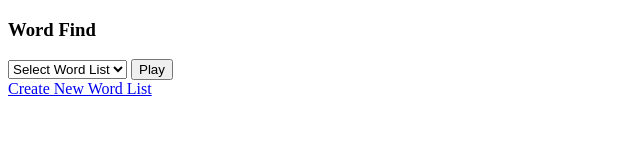
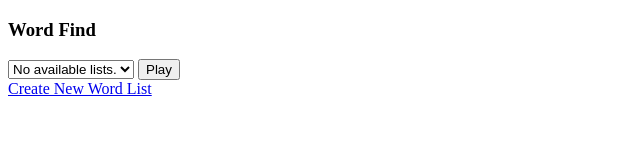
Before and after one commit to echen67/AFE_MemoryGame, a plain HTML site: page home.html in a window 1280 px wide. Shown: the full height of the page, 0-640 px from the left. Drawn offline with Linux system fonts and the light colour scheme.

Commit message:
Fetch list from Local Storage on Home Page
Updates drop down list with lists stored in local storage.

```diff
--- a/home.html
+++ b/home.html
@@ -14,13 +14,13 @@
             }
         </script>
     </head>
-    <body>
+    <body onload="fetchLists()"> <!-- fetchLists() updates the drop down list select element -->
         <h3>Word Find</h3>
-        <select id = "listChoice">
-            <option value = "">Select Word List</option>
-            <option value = "example.html"> Word List One</option>
+        <select id="dropdownList">
+            <option value="Empty.">Select a word list.</option>
         </select>
         <button onclick = "playGame()">Play</button>
+    <!-- TODO: pass in puzzle selected to playGame() -->
         <br>
         <a href="fileUpload.html">Create New Word List</a>
     </body>
```
